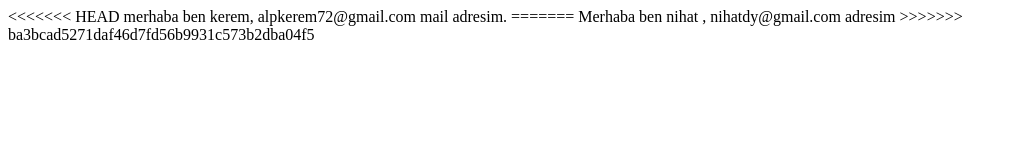
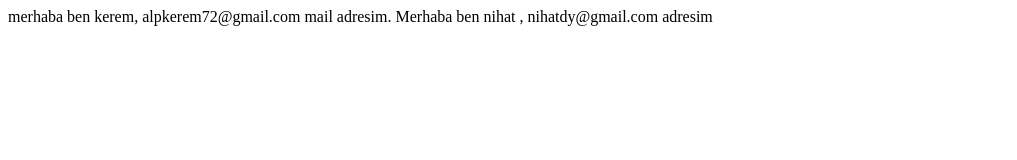
Before and after one commit to acunmedyaakademi/bora-kerem-ortak-calisma, a plain HTML site: page iletisim.html in a window 1280 px wide. Shown: the whole page, without its empty margins (0-1017 px from the left). Drawn offline with Linux system fonts and the light colour scheme.

Commit message:
conflict çözüldü

```diff
--- a/iletisim.html
+++ b/iletisim.html
@@ -6,10 +6,7 @@
   <title>İletişim</title>
 </head>
 <body>
-<<<<<<< HEAD
   merhaba ben kerem, alpkerem72@gmail.com mail adresim.
-=======
   Merhaba ben nihat , nihatdy@gmail.com adresim
->>>>>>> ba3bcad5271daf46d7fd56b9931c573b2dba04f5
 </body>
 </html>
```
